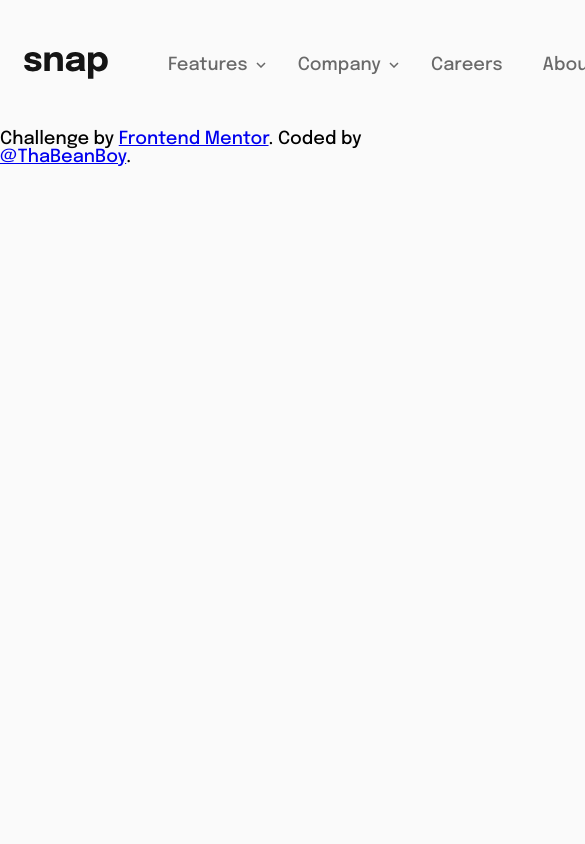
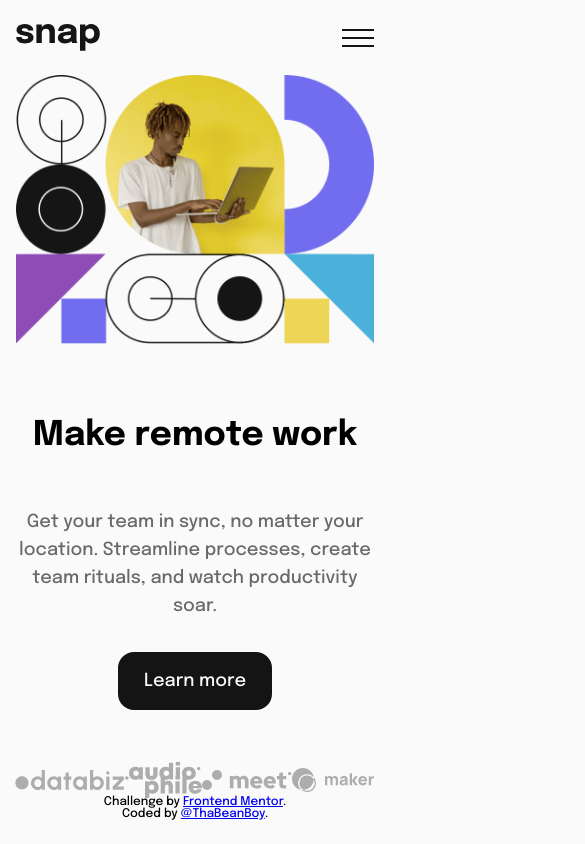
Before and after one commit to ThaBeanBoy/Intro-Section-With-Dropdown-Navigation, a React (Create React App) app: page / in a window 390 px wide. Shown: the top 844 px of the page, 585 px wide, since content can reach past the window. Built offline with nearby package versions, Linux system fonts and the light colour scheme.

Commit message:
Just completed the mobile version of the header & the landing section, only thing that is left is making the mobile menu & a few touch ups here & there.

```diff
--- a/src/App.jsx
+++ b/src/App.jsx
@@ -1,13 +1,13 @@
 import './App.scss';
 import Header from './Header/Header';
+import Landing from './Landing/Landing';
 
 function App() {
   return (
-    <>
-      {/* Features Company Careers About Login Register Make remote work Get your
-      team in sync, no matter your location. Streamline processes, create team
-      rituals, and watch productivity soar. Learn more */}
+    <div className='App'>
       <Header />
+
+      <Landing />
 
       <div className='attribution'>
         Challenge by{' '}
@@ -24,7 +24,7 @@ function App() {
         </a>
         .
       </div>
-    </>
+    </div>
   );
 }
 
--- a/src/App.scss
+++ b/src/App.scss
@@ -1,12 +1,22 @@
 .App {
-  text-align: center;
+  position: static;
 
-  display: flex;
-  flex-direction: column;
-  align-items: center;
+  // display: flex;
+  // flex-direction: column;
+  // align-items: center;
 
   width: 100%;
   min-height: 100vh;
+
+  .attribution {
+    position: absolute;
+    bottom: 24px;
+    left: 50%;
+    transform: translateX(-50%);
+    font-size: 12px;
+
+    text-align: center;
+  }
 }
 
 @media (prefers-reduced-motion: no-preference) {
--- a/src/Header/Header.jsx
+++ b/src/Header/Header.jsx
@@ -3,8 +3,10 @@ import { useState } from 'react';
 import './Header.scss';
 
 import logo from '../images/logo.svg';
+import burgerIcon from '../images/icon-menu.svg';
 
 import arrowDown from '../images/icon-arrow-down.svg';
+import arrowUp from '../images/icon-arrow-up.svg';
 
 import iconToDo from '../images/icon-todo.svg';
 import calendar from '../images/icon-calendar.svg';
@@ -24,9 +26,16 @@ const NavElement = ({ name, subNavs }) => {
     >
       <div className='top'>
         <span className='nav-element-name'>{name}</span>
-        {subNavsAvailable ? <img src={arrowDown} alt='arrow down' /> : <></>}
+        {subNavsAvailable ? (
+          <img src={showSubNav ? arrowUp : arrowDown} alt='arrow down' />
+        ) : (
+          <></>
+        )}
       </div>
+
       {subNavsAvailable && showSubNav ? (
+        <>
+          <div className='dummy-padding' />
           <ul
             className='sub-navs'
             onMouseEnter={() => setShowSubNav(true)}
@@ -43,6 +52,7 @@ const NavElement = ({ name, subNavs }) => {
               </li>
             ))}
           </ul>
+        </>
       ) : (
         <></>
       )}
@@ -96,6 +106,8 @@ const Header = () => {
         <NavElement name='Login' />
         <NavElement name='Register' />
       </div>
+
+      <img id='moblile-menu-opener' src={burgerIcon} alt='close button' />
     </header>
   );
 };
--- a/src/Header/Header.scss
+++ b/src/Header/Header.scss
@@ -28,10 +28,6 @@ header {
         color: $Col-Almost-Black;
         transition: $transition-time;
       }
-    }
-
-    .dummy-padding {
-      height: 24px;
     }
 
     ul {
@@ -83,14 +79,28 @@ header {
     align-items: center;
 
     .nav-element:last-child {
+      @include buttonProperties;
       margin-left: 40px;
-      border: solid 2px $Col-Medium-Gray;
-      padding: 12px 24px;
-      border-radius: 16px;
+    }
+  }
 
-      &:hover {
-        border-color: $Col-Almost-Black;
-      }
+  #moblile-menu-opener {
+    display: none;
+  }
+}
+
+header {
+  @media only screen and (max-width: 880px) {
+    padding: 24px 16px;
+
+    #moblile-menu-opener {
+      display: block;
+      cursor: pointer;
+    }
+
+    .left nav,
+    .user-entry {
+      display: none;
     }
   }
 }
--- /dev/null
+++ b/src/Landing/Landing.jsx
@@ -0,0 +1,38 @@
+import './Landing.scss';
+
+import hero from '../images/image-hero-desktop.png';
+import heroMobile from '../images/image-hero-mobile.png';
+
+// clients' logos
+import databiz from '../images/client-databiz.svg';
+import audiophile from '../images/client-audiophile.svg';
+import meet from '../images/client-meet.svg';
+import maker from '../images/client-maker.svg';
+
+const Landing = () => {
+  return (
+    <section className='Landing'>
+      <img src={heroMobile} id='hero-mobile' alt='hero' />
+      <main>
+        <h1>Make remote work</h1>
+
+        <p>
+          Get your team in sync, no matter your location. Streamline processes,
+          create team rituals, and watch productivity soar.
+        </p>
+
+        <button>Learn more</button>
+
+        <div className='clients'>
+          <img src={databiz} alt='databiz logo' />
+          <img src={audiophile} alt='databiz logo' />
+          <img src={meet} alt='databiz logo' />
+          <img src={maker} alt='databiz logo' />
+        </div>
+      </main>
+      <img src={hero} id='hero-desktop' alt='hero' />
+    </section>
+  );
+};
+
+export default Landing;
--- /dev/null
+++ b/src/Landing/Landing.scss
@@ -0,0 +1,115 @@
+@import '../global.scss';
+
+.Landing {
+  max-width: 1140px;
+  margin: 0 auto;
+
+  display: flex;
+  align-items: center;
+  justify-content: space-between;
+
+  main {
+    flex: 1;
+    max-width: 540px;
+
+    display: flex;
+    flex-direction: column;
+    align-items: flex-start;
+
+    h1 {
+      font-weight: 700;
+      font-size: 80px;
+      line-height: 80px;
+      margin-bottom: 72px;
+    }
+
+    p {
+      color: $Col-Medium-Gray;
+      line-height: 28px;
+      margin-bottom: 60px;
+    }
+
+    button {
+      transition: $transition-time;
+
+      cursor: pointer;
+      padding: 22px 32px;
+      margin-bottom: 104px;
+      border: solid 2px $Col-Almost-Black;
+
+      &:hover {
+        background-color: $Col-Almost-White;
+        color: $Col-Almost-Black;
+      }
+    }
+
+    .clients {
+      width: 100%;
+      display: flex;
+      align-items: center;
+      justify-content: space-between;
+
+      img {
+        cursor: pointer;
+      }
+    }
+  }
+
+  #hero-desktop {
+    max-width: 480px;
+  }
+
+  button {
+    @include buttonProperties;
+
+    background-color: $Col-Almost-Black;
+    color: $Col-Almost-White;
+    border: none;
+  }
+
+  #hero-mobile {
+    display: none;
+  }
+}
+
+// Mobile view
+.Landing {
+  @media only screen and (max-width: 1020px) {
+    flex-direction: column;
+    margin: 0 16px 16px 16px;
+
+    #hero-mobile {
+      display: block;
+      width: 100%;
+      max-width: 480px;
+
+      margin-bottom: 52px;
+    }
+
+    main {
+      display: flex;
+      flex-direction: column;
+      align-items: center;
+
+      h1 {
+        font-size: 34px;
+        text-align: center;
+        margin-bottom: 32px;
+      }
+
+      p {
+        text-align: center;
+        margin-bottom: 32px;
+      }
+
+      button {
+        margin-bottom: 52px;
+        padding: 18px 24px;
+      }
+    }
+
+    #hero-desktop {
+      display: none;
+    }
+  }
+}
--- a/src/global.scss
+++ b/src/global.scss
@@ -7,3 +7,16 @@ $Col-Almost-Black: hsl(0, 0%, 8%);
 $transition-time: 0.5s;
 
 $font: 'Epilogue', sans-serif;
+
+@mixin buttonProperties {
+  border: solid 2px $Col-Medium-Gray;
+  padding: 12px 24px;
+  border-radius: 16px;
+  font-family: $font;
+  font-size: 18px;
+  background-color: $Col-Almost-White;
+
+  &:hover {
+    border-color: $Col-Almost-Black;
+  }
+}
```
Also changed, not shown: code_snippets/nav element.png (added). Lines whose indentation alone changed are shown as unchanged.
